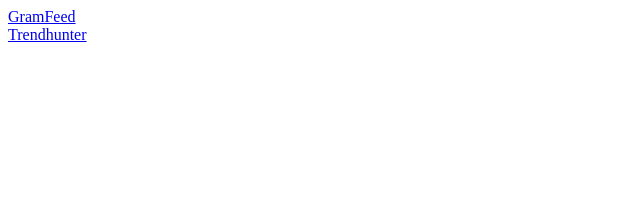
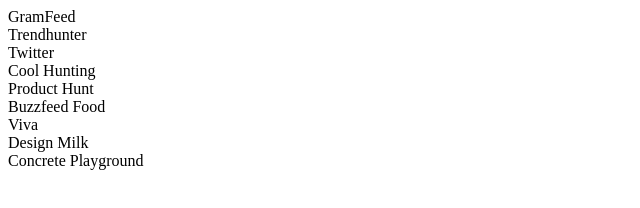
Before and after one commit to bronte-a/feed, a plain HTML site: page index.html in a window 1280 px wide. Shown: the whole page, without its empty margins (0-640 px from the left). Drawn offline with Linux system fonts and the light colour scheme.

Commit message:
Update index.html

```diff
--- a/index.html
+++ b/index.html
@@ -3,11 +3,44 @@
 <head>
 	<meta charset="UTF-8">
 	<title>Feed</title>
+
+	<style>
+		.body {
+			background-color: #f7f7f7;
+		}
+
+		a:link {
+		    color: #000000;
+		    text-decoration: none;
+		}
+
+		a:visited {
+		    color: #272727;
+		}
+
+		a:hover {
+		    color: #000000;
+		    text-decoration: underline;
+		}
+
+		a:active {
+		    color: #000000;
+		}
+
+	</style>
 </head>
 <body>
 
 	<a href="http://www.gramfeed.com/" target="_blank">GramFeed</a><br>
 	<a href="http://www.trendhunter.com/" target="_blank">Trendhunter</a><br>
+	<a href="https://twitter.com/" target="_blank">Twitter</a><br>
+	<a href="http://www.coolhunting.com/" target="_blank">Cool Hunting</a><br>
+	<a href="http://www.producthunt.com/" target="_blank">Product Hunt</a><br>
+
+	<a href="http://www.buzzfeed.com/food" target="_blank">Buzzfeed Food</a><br>
+	<a href="http://www.viva.co.nz/" target="_blank">Viva</a><br>
+	<a href="http://design-milk.com/" target="_blank">Design Milk</a><br>
+	<a href="http://concreteplayground.com/auckland/" target="_blank">Concrete Playground</a><br>
 
 </body>
 </html>
```
